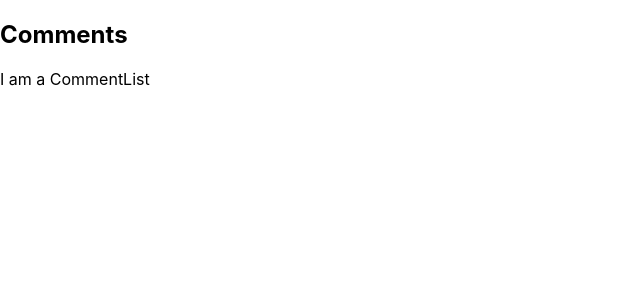
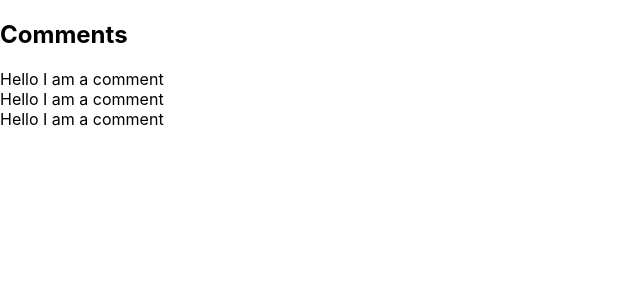
Before and after one commit to marcjrayner/comments_react, a React (Create React App) app: page / in a window 1280 px wide. Shown: the top 300 px of the page, without its empty margins (0-640 px from the left). Built offline with nearby package versions, Linux system fonts and the light colour scheme.

Commit message:
adds Comment component

```diff
--- /dev/null
+++ b/src/components/Comment.js
@@ -0,0 +1,13 @@
+import React, {Component} from 'react';
+
+class Comment extends Component {
+  render() {
+    return(
+      <div className="comment">
+        Hello I am a comment
+      </div>
+    )
+  }
+}
+
+export default Comment;
--- a/src/components/CommentList.js
+++ b/src/components/CommentList.js
@@ -1,10 +1,13 @@
 import React, {Component} from 'react';
+import Comment from './Comment'
 
 class CommentList extends Component {
   render() {
     return(
       <div className = "comment-list">
-        I am a CommentList
+        <Comment/>
+        <Comment/>
+        <Comment/>
        </div>
     )
   }
--- a/src/containers/CommentBox.js
+++ b/src/containers/CommentBox.js
@@ -10,7 +10,6 @@ class CommentBox extends Component {
       </div>
     )
   }
-
 }
 
 export default CommentBox;
```
Lines whose indentation alone changed are shown as unchanged.
